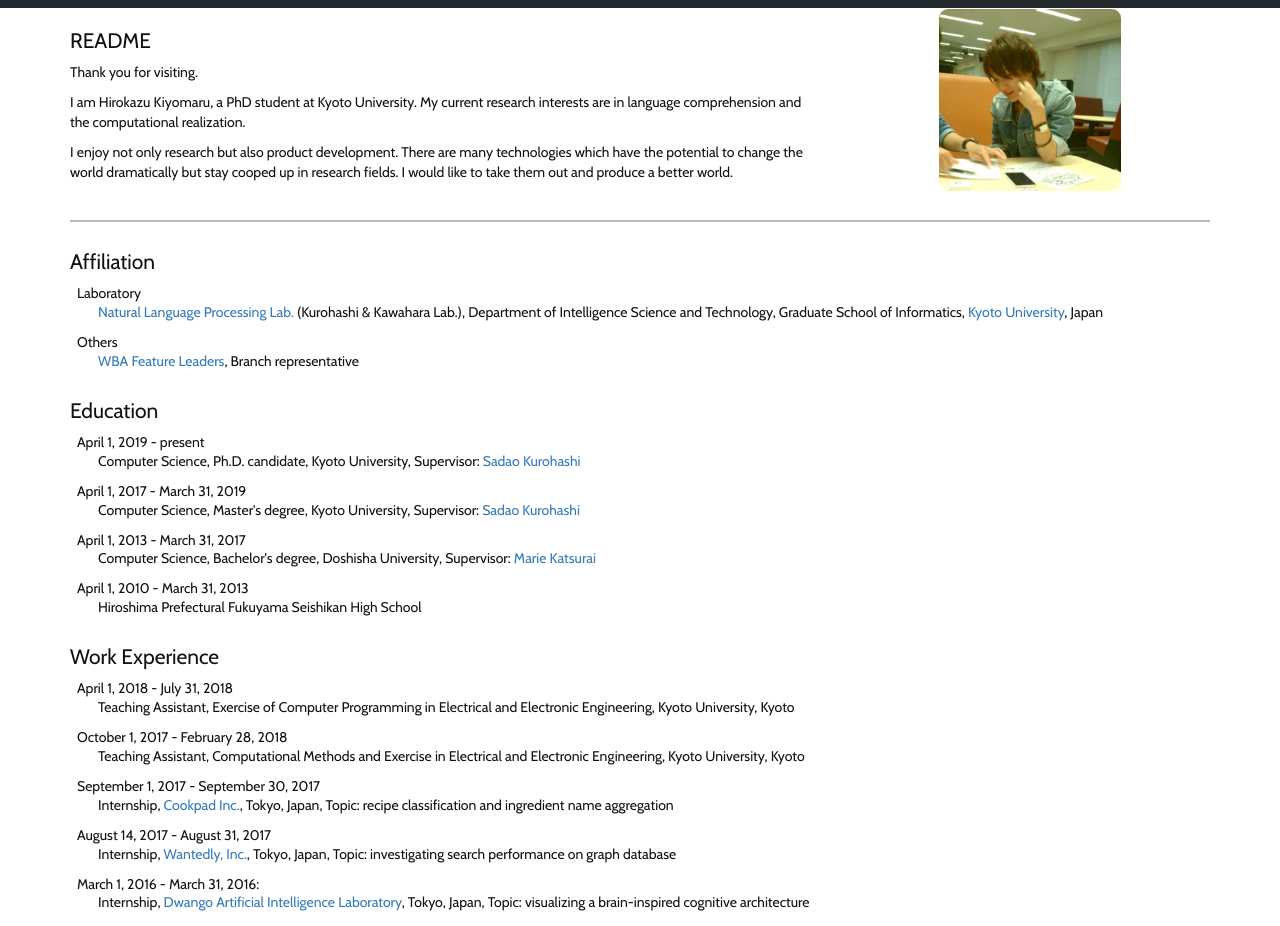
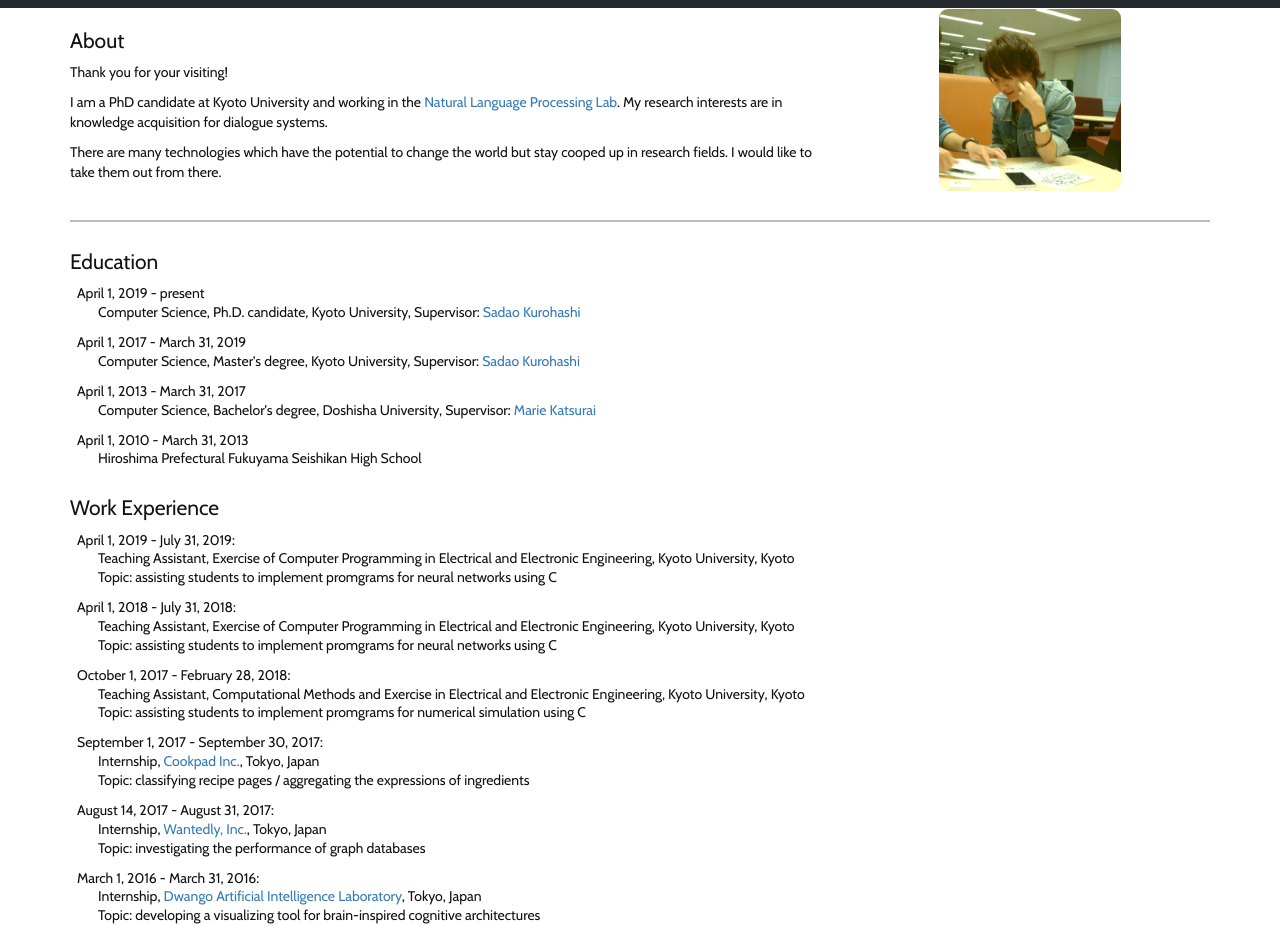
Before and after one commit to hkiyomaru/hirokazukiyomaru.com, a website: page source/index.html in a window 1280 px wide. Shown: the part 48-974 px from the top of the page. Drawn offline with nearby package versions, Linux system fonts and the light colour scheme; files that its build step writes are made by us from their sources.

Commit message:
update the profile

```diff
--- a/source/index.html
+++ b/source/index.html
@@ -25,18 +25,17 @@
         </div>
         <div class="selfintroduction col-xs-12 col-sm-8 col-sm-pull-4">
           <div>
-            <h2>README</h2>
+            <h2>About</h2>
             <p>
-              Thank you for visiting.
+              Thank you for your visiting!
             </p>
             <p>
-              I am Hirokazu Kiyomaru, a PhD student at Kyoto University.
-              My current research interests are in language comprehension and the computational realization.
+              I am a PhD candidate at Kyoto University and working in the <a href="http://nlp.ist.i.kyoto-u.ac.jp/EN/">Natural Language Processing Lab</a>.
+              My research interests are in knowledge acquisition for dialogue systems.
             </p>
             <p>
-              I enjoy not only research but also product development.
-              There are many technologies which have the potential to change the world dramatically but stay cooped up in research fields.
-              I would like to take them out and produce a better world.
+              There are many technologies which have the potential to change the world but stay cooped up in research fields.
+              I would like to take them out from there.
             </p>
           </div>
         </div>
@@ -46,14 +45,6 @@
 
       <!-- Main contents -->
       <div class="main">
-        <section>
-          <h2>Affiliation</h2>
-          <p class="parent">Laboratory</p>
-          <p class="child"><a href="http://nlp.ist.i.kyoto-u.ac.jp/EN/">Natural Language Processing Lab.</a> (Kurohashi &amp; Kawahara Lab.), Department of Intelligence Science and Technology, Graduate School of Informatics, <a href="http://www.kyoto-u.ac.jp/en">Kyoto University</a>, Japan</p>
-          <p class="parent">Others</p>
-          <p class="child"><a href="http://wbawakate.jp/">WBA Feature Leaders</a>, Branch representative</p>
-        </section>
-
         <section>
           <h2>Education</h2>
           <p class="parent">April 1, 2019 - present</p>
@@ -68,16 +59,24 @@
 
         <section>
           <h2>Work Experience</h2>
-          <p class="parent">April 1, 2018 - July 31, 2018</p>
+          <p class="parent">April 1, 2019 - July 31, 2019:</p>
           <p class="child">Teaching Assistant, Exercise of Computer Programming in Electrical and Electronic Engineering, Kyoto University, Kyoto</p>
-          <p class="parent">October 1, 2017 - February 28, 2018</p>
+          <p class="child">Topic: assisting students to implement promgrams for neural networks using C</p>
+          <p class="parent">April 1, 2018 - July 31, 2018:</p>
+          <p class="child">Teaching Assistant, Exercise of Computer Programming in Electrical and Electronic Engineering, Kyoto University, Kyoto</p>
+          <p class="child">Topic: assisting students to implement promgrams for neural networks using C</p>
+          <p class="parent">October 1, 2017 - February 28, 2018:</p>
           <p class="child">Teaching Assistant, Computational Methods and Exercise in Electrical and Electronic Engineering, Kyoto University, Kyoto</p>
-          <p class="parent">September 1, 2017 - September 30, 2017</p>
-          <p class="child">Internship, <a href="https://info.cookpad.com/en">Cookpad Inc.</a>, Tokyo, Japan, Topic: recipe classification and ingredient name aggregation</p>
-          <p class="parent">August 14, 2017 - August 31, 2017</p>
-          <p class="child">Internship, <a href="https://wantedlyinc.com/en">Wantedly, Inc.</a>, Tokyo, Japan, Topic: investigating search performance on graph database</p>
+          <p class="child">Topic: assisting students to implement promgrams for numerical simulation using C</p>
+          <p class="parent">September 1, 2017 - September 30, 2017:</p>
+          <p class="child">Internship, <a href="https://info.cookpad.com/en">Cookpad Inc.</a>, Tokyo, Japan</p>
+          <p class="child">Topic: classifying recipe pages / aggregating the expressions of ingredients</p>
+          <p class="parent">August 14, 2017 - August 31, 2017:</p>
+          <p class="child">Internship, <a href="https://wantedlyinc.com/en">Wantedly, Inc.</a>, Tokyo, Japan</p>
+          <p class="child">Topic: investigating the performance of graph databases</p>
           <p class="parent">March 1, 2016 - March 31, 2016:</p>
-          <p class="child">Internship, <a href="http://ailab.dwango.co.jp/en/">Dwango Artificial Intelligence Laboratory</a>, Tokyo, Japan, Topic: visualizing a brain-inspired cognitive architecture</p>
+          <p class="child">Internship, <a href="http://ailab.dwango.co.jp/en/">Dwango Artificial Intelligence Laboratory</a>, Tokyo, Japan</p>
+          <p class="child">Topic: developing a visualizing tool for brain-inspired cognitive architectures</p>
         </section>
 
         <section>
```
